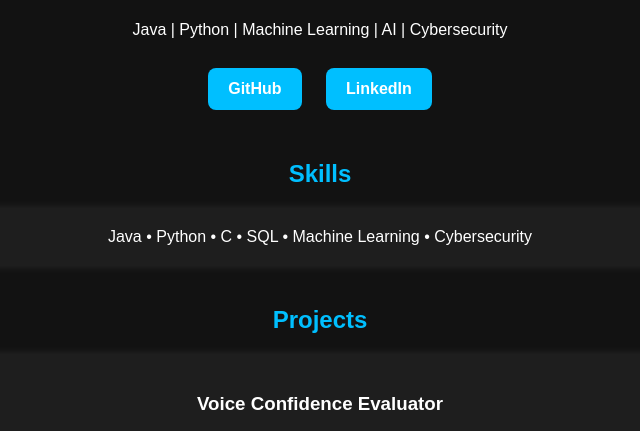
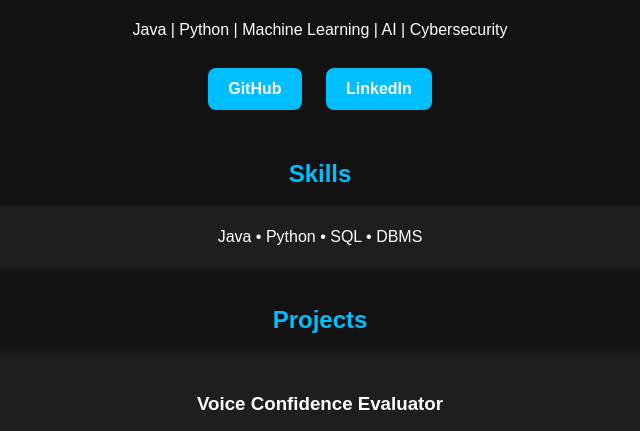
Before and after one commit to Pallavikt/pallavikt.github.io, a plain HTML site: page index.html in a window 1280 px wide. Shown: the part 355-786 px from the top of the page, without its empty margins (320-960 px from the left). Drawn offline with Linux system fonts and the light colour scheme.

Commit message:
Update index.html

```diff
--- a/index.html
+++ b/index.html
@@ -124,7 +124,7 @@
         <h2>Skills</h2>
 
         <div class="card">
-            Java • Python • C • SQL • Machine Learning • Cybersecurity
+            Java • Python • SQL • DBMS
         </div>
 
     </div>
```
